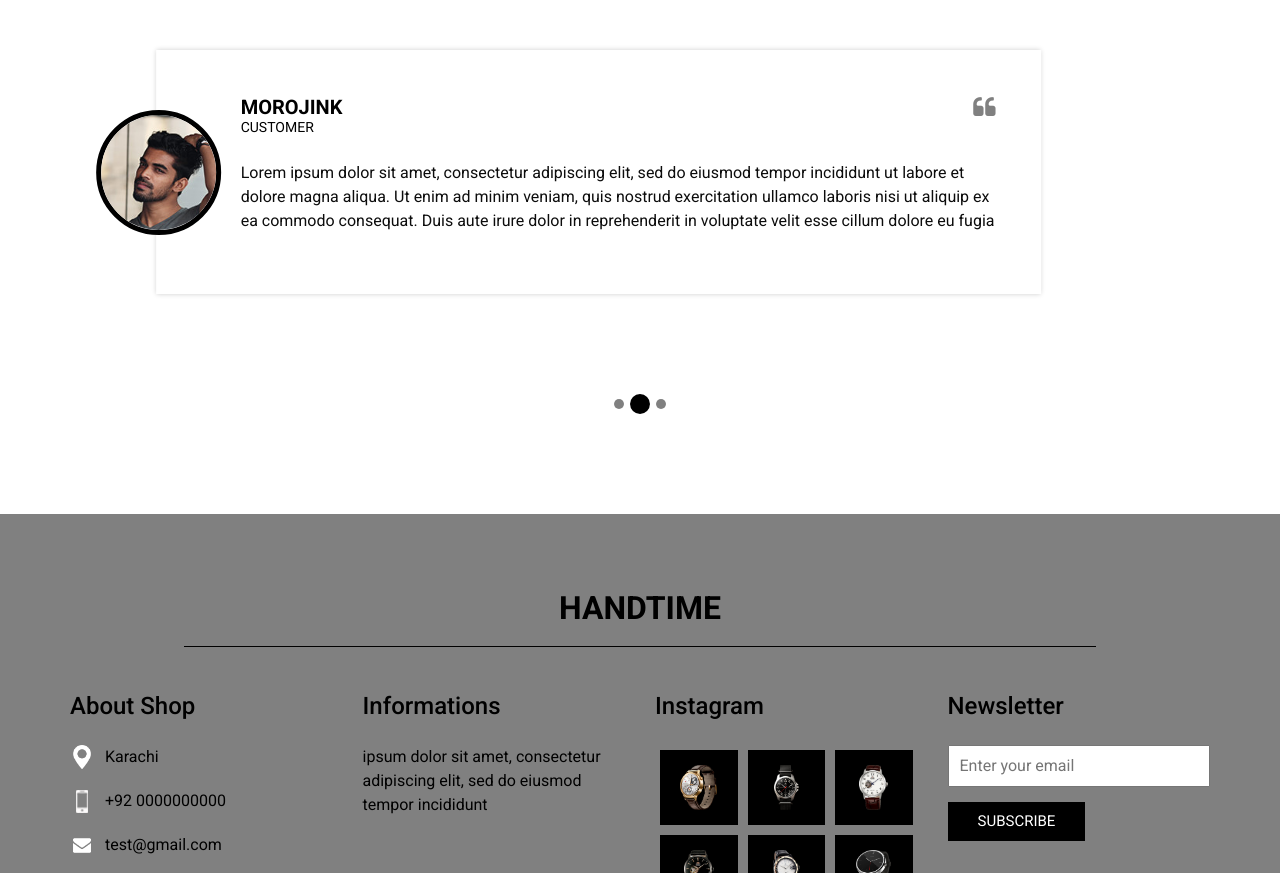
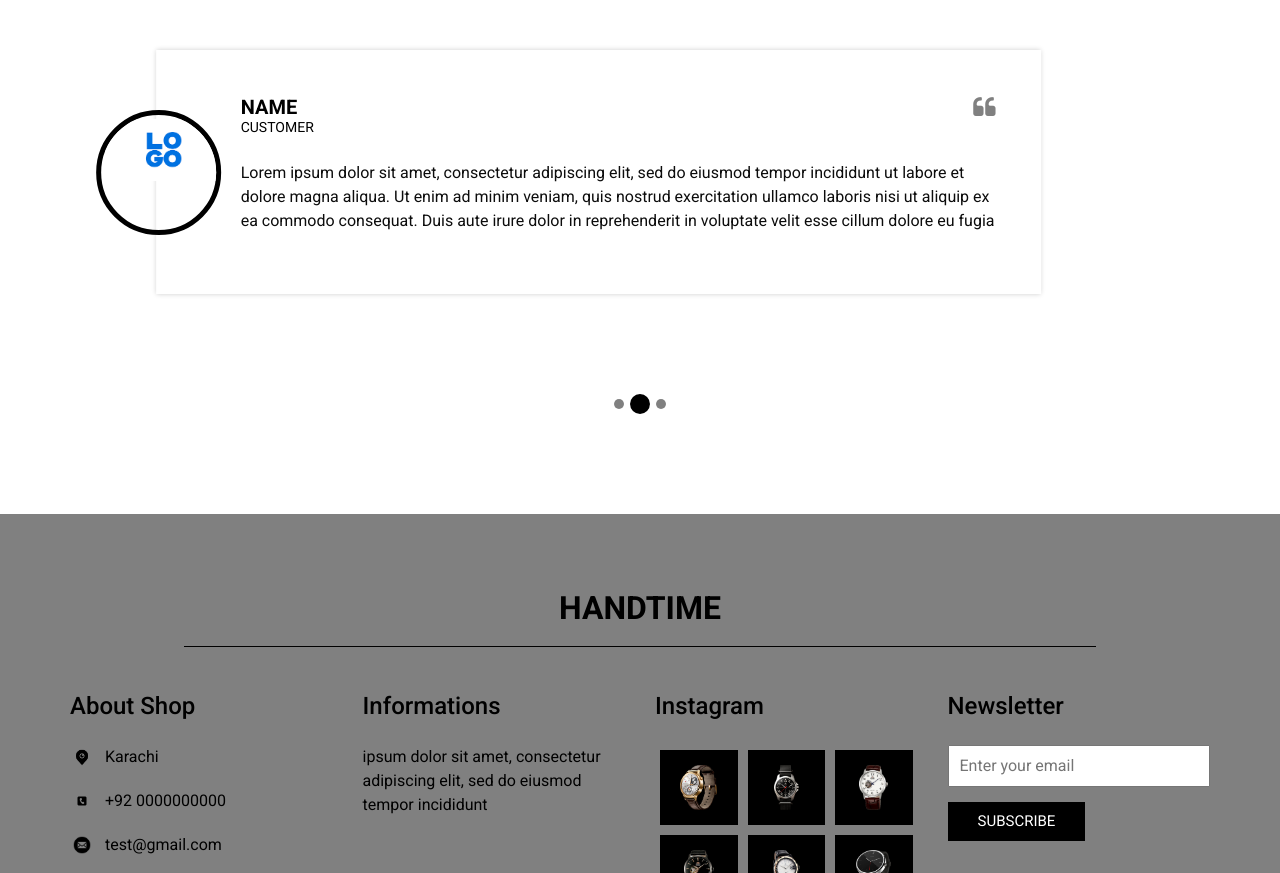
Before and after one commit to smwaqar16/handtime.html, a plain HTML site: page index.html in a window 1280 px wide. Shown: the part 4211-5084 px from the top of the page. Drawn offline with nearby package versions, Linux system fonts and the light colour scheme; some packages are replaced by stand-ins of ours.

Commit message:
new update

```diff
--- a/css/style.css
+++ b/css/style.css
@@ -667,7 +667,8 @@ a:focus {
 }
 
 .client_section .box .img-box img {
-  width: 100%;
+  width: 102%;
+  margin: 4PX;
 }
 
 .client_section .box .client_info {
--- a/index.html
+++ b/index.html
@@ -750,13 +750,13 @@
               <div class="col-md-10 mx-auto">
                 <div class="box">
                   <div class="img-box">
-                    <img src="images/client.jpg" alt="">
+                    <img src="images/client 2.jpg" alt="">
                   </div>
                   <div class="detail-box">
                     <div class="client_info">
                       <div class="client_name">
                         <h5>
-                          Morojink
+                          NAME
                         </h5>
                         <h6>
                           Customer
@@ -785,13 +785,13 @@
               <div class="col-md-10 mx-auto">
                 <div class="box">
                   <div class="img-box">
-                    <img src="images/client.jpg" alt="">
+                    <img src="images/client 2.jpg" alt="">
                   </div>
                   <div class="detail-box">
                     <div class="client_info">
                       <div class="client_name">
                         <h5>
-                          Morojink
+                          NAME
                         </h5>
                         <h6>
                           Customer
@@ -820,13 +820,13 @@
               <div class="col-md-10 mx-auto">
                 <div class="box">
                   <div class="img-box">
-                    <img src="images/client.jpg" alt="">
+                    <img src="images/client 2.jpg" alt="">
                   </div>
                   <div class="detail-box">
                     <div class="client_info">
                       <div class="client_name">
                         <h5>
-                          Morojink
+                          NAME
                         </h5>
                         <h6>
                           Customer
@@ -877,7 +877,7 @@
             </h5>
             <div>
               <div class="img-box">
-                <img src="images/location-white.png" width="18px" alt="">
+                <img src="images/location.png 15-52-06-238.png" width="18px" alt="">
               </div>
               <p>
                 Karachi
@@ -885,7 +885,7 @@
             </div>
             <div>
               <div class="img-box">
-                <img src="images/telephone-white.png" width="12px" alt="">
+                <img src="images/phone-png.png" width="12px" alt="">
               </div>
               <p>
                 +92 0000000000
@@ -893,7 +893,7 @@
             </div>
             <div>
               <div class="img-box">
-                <img src="images/envelope-white.png" width="18px" alt="">
+                <img src="images/envelope-white.png 15-52-06-237.png" width="18px" alt="">
               </div>
               <p>
                 test@gmail.com
```
Also changed, not shown: images/client.jpg (deleted), images/envelope-white.png (deleted), images/location-white.png (deleted), images/mail.png (deleted), images/phone.png (deleted), 1 other file.
